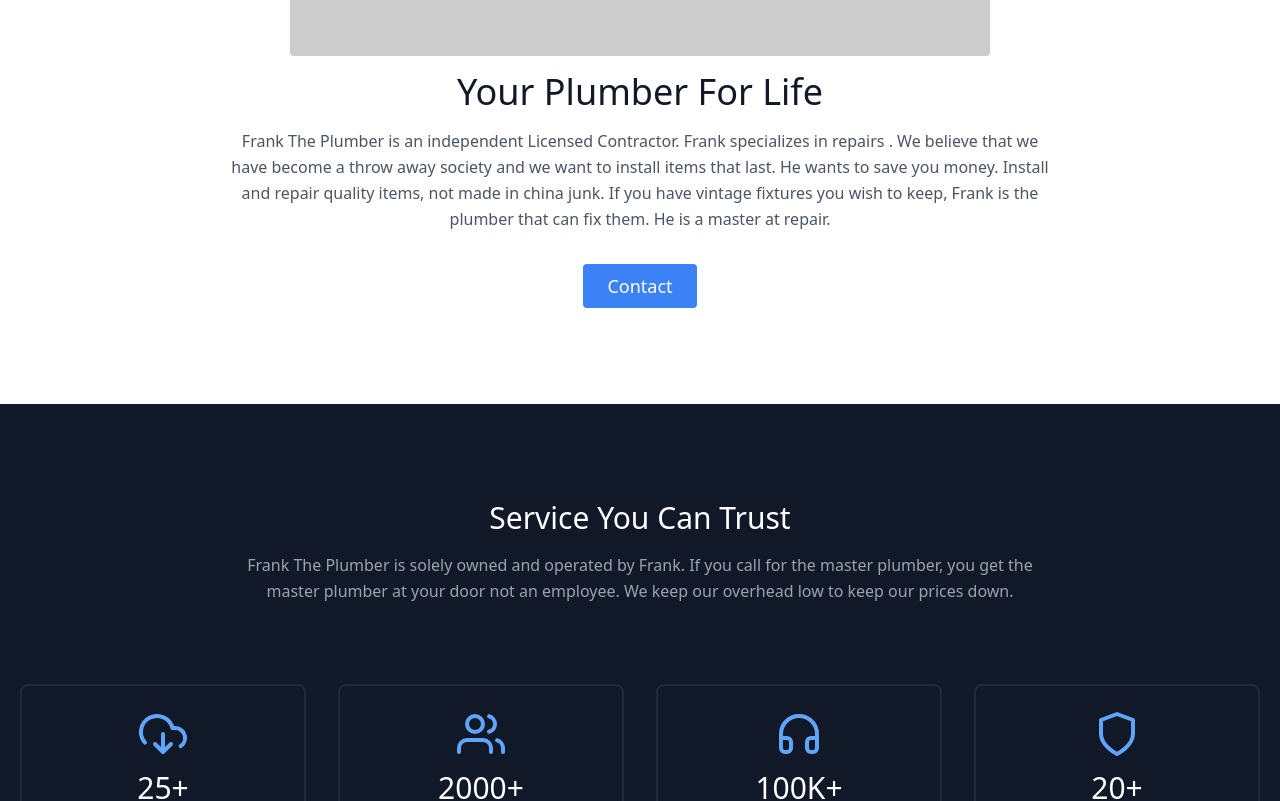
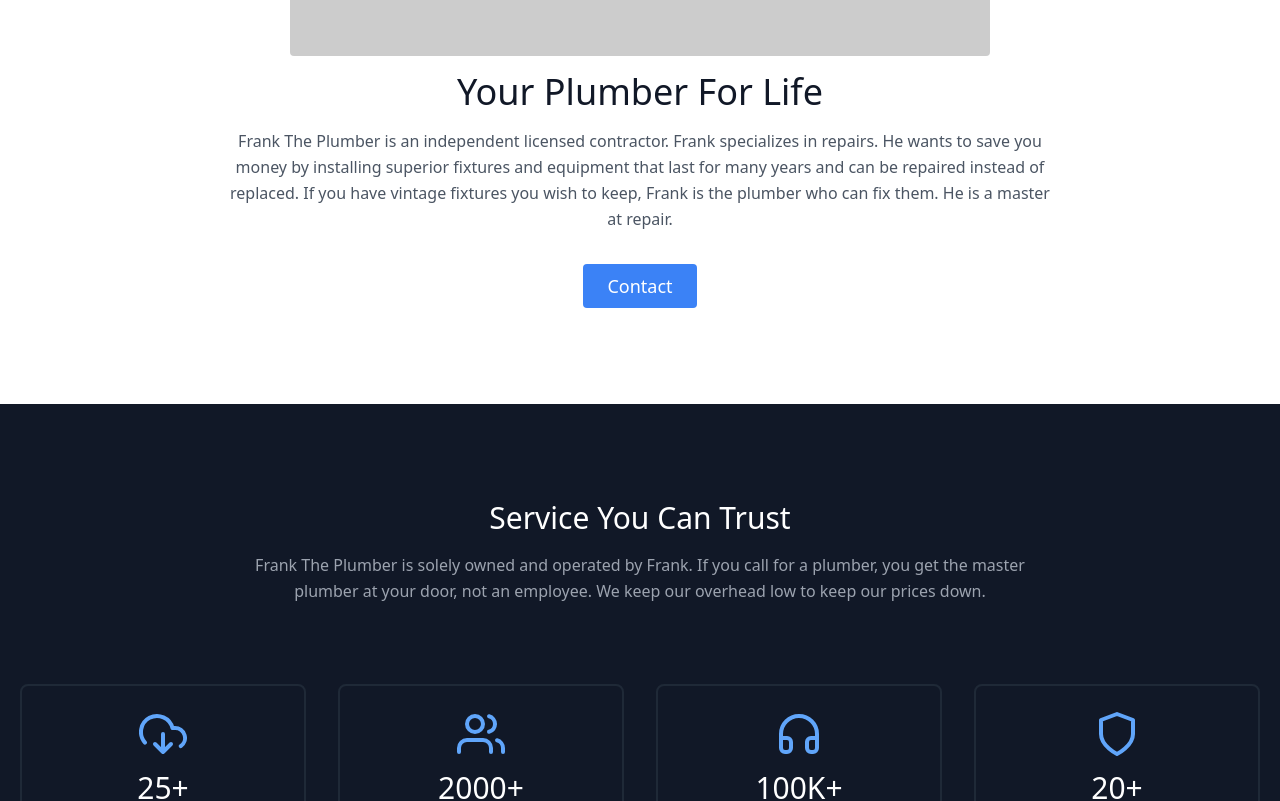
Before and after one commit to ChristianPayne/franktheplumber, a Next.js app: page / in a window 1280 px wide. Shown: the part 640-1441 px from the top of the page. Built offline with nearby package versions, Linux system fonts and the light colour scheme.

Commit message:
Edit on some copy used in the sections.

```diff
--- a/pages/index.tsx
+++ b/pages/index.tsx
@@ -29,7 +29,7 @@ export default function Home() {
           <Image className="lg:w-2/6 md:w-3/6 w-5/6 mb-10 object-cover object-center rounded" width="700" height="600" alt="hero" src="https://dummyimage.com/720x600" />
           <div className="text-center lg:w-2/3 w-full">
             <h1 className="title-font sm:text-4xl text-3xl my-4 font-medium text-gray-900">Your Plumber For Life</h1>
-            <p className="mb-8 leading-relaxed">Frank The Plumber is an independent Licensed Contractor. Frank specializes in repairs . We believe that we have become a throw away society and we want to install items that last. He wants to save you money. Install and repair quality items, not made in china junk. If you have vintage fixtures you wish to keep, Frank is the plumber that can fix them. He is a master at repair.</p>
+            <p className="mb-8 leading-relaxed">Frank The Plumber is an independent licensed contractor. Frank specializes in repairs. He wants to save you money by installing superior fixtures and equipment that last for many years and can be repaired instead of replaced. If you have vintage fixtures you wish to keep, Frank is the plumber who can fix them. He is a master at repair.</p>
             <div className="flex justify-center">
               <button className="inline-flex text-white bg-blue-500 border-0 py-2 px-6 focus:outline-none hover:bg-blue-600 rounded text-lg">Contact</button>
               {/* <button className="ml-4 inline-flex text-gray-700 bg-gray-100 border-0 py-2 px-6 focus:outline-none hover:bg-gray-200 rounded text-lg">Button</button> */}
@@ -42,7 +42,7 @@ export default function Home() {
         <div className="container px-5 py-24 mx-auto">
           <div className="flex flex-col text-center w-full mb-20">
             <h1 className="sm:text-3xl text-2xl font-medium title-font mb-4 text-white">Service You Can Trust</h1>
-            <p className="lg:w-2/3 mx-auto leading-relaxed text-base">Frank The Plumber is solely owned and operated by Frank. If you call for the master plumber, you get the master plumber at your door not an employee. We keep our overhead low to keep our prices down.</p>
+            <p className="lg:w-2/3 mx-auto leading-relaxed text-base">Frank The Plumber is solely owned and operated by Frank. If you call for a plumber, you get the master plumber at your door, not an employee. We keep our overhead low to keep our prices down.</p>
           </div>
           <div className="flex flex-wrap -m-4 text-center">
             <div className="p-4 md:w-1/4 sm:w-1/2 w-full">
```
